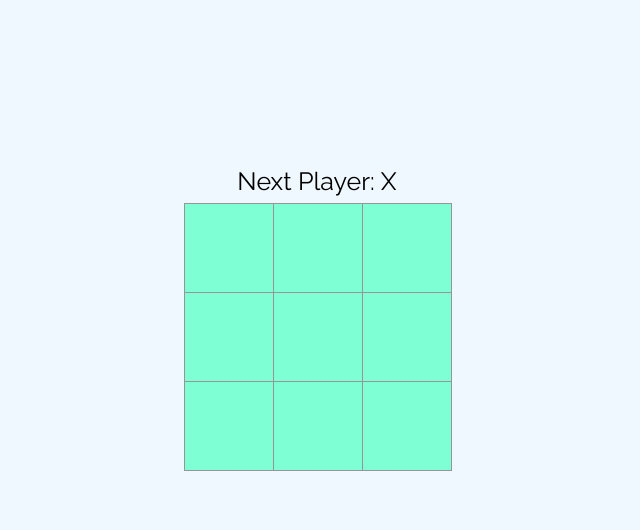
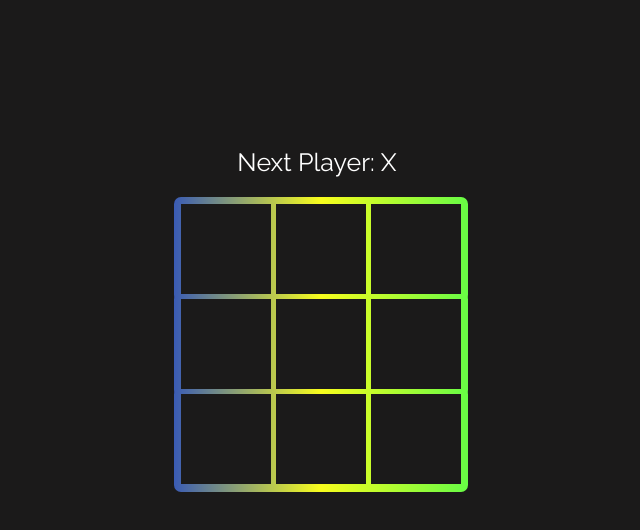
Before and after one commit to Alejandrox27/TicTacToe, a React (Vite) app: page / in a window 1280 px wide. Shown: the top 530 px of the page, without its empty margins (323-963 px from the left). Built offline with nearby package versions, Linux system fonts and the light colour scheme.

Commit message:
Styles for the tictactoe

```diff
--- a/src/App.css
+++ b/src/App.css
@@ -3,6 +3,7 @@
 
 *{
   box-sizing: border-box;
+  color: #FFF;
 }
 
 .container{
@@ -19,12 +20,13 @@
   flex-direction: row;
   align-items: center;
   justify-content: center;
+  position: relative;
 }
 
 .square{
-  background-color: #FFF;
-  border: 1px solid #979595;
-  background-color: aquamarine;
+  border: none;
+  margin: 6px;
+  background-color: #1b1a1a;
   height: 90px;
   width: 90px;
   margin-top: -1px;
@@ -35,11 +37,24 @@
   text-align: center;
   cursor: pointer;
   font-family: 'Raleway', sans-serif;
+}
 
+.board-row::before{
+  position: absolute;
+  content: "";
+  height: 110%;
+  width: 103%;
+  margin-left: auto;
+  margin-right: auto;
+  border-radius: 7px;
+  background-image: linear-gradient(90deg, rgba(58,91,180,1) 0%, rgba(248,253,29,1) 50%, rgba(103,252,69,1) 100%);
+  left: -0.1%;
+  top: -8%;
+  z-index: -1;
 }
 
 .status-next{
-  margin-bottom: 10px;
+  margin-bottom: 30px;
   font-size: 25px;
 
 }
@@ -57,18 +72,33 @@
 }
 
 .button-restart{
-  width: 20%;
+  width: 100%;
   min-width: 200px;
   height: 40px;
   border-radius: 7px;
   border: none;
-  background-color: aqua;
+  background-color: #1b1a1a;
   font-size: 20px;
   font-weight: 600;
   cursor: pointer;
   font-weight: 700;
   margin-top: 20px;
+  position: relative;
   font-family: 'Raleway', sans-serif;
+}
+
+.button-restart::before{
+  position: absolute;
+  content: "";
+  height: 120%;
+  width: 105%;
+  margin-left: auto;
+  margin-right: auto;
+  border-radius: 7px;
+  background-image: linear-gradient(90deg, rgba(58,91,180,1) 0%, rgba(248,253,29,1) 50%, rgba(103,252,69,1) 100%);
+  left: -2.7%;
+  top: -10%;
+  z-index: -1;
 }
 
 .d-none{
--- a/src/App.jsx
+++ b/src/App.jsx
@@ -22,6 +22,7 @@ export default function App(){
     document.getElementsByClassName("status-win")[0].classList.add("d-none")
     document.getElementById("restart-button").classList.add("d-none")
     document.getElementsByClassName("container")[0].classList.remove("d-none")
+    document.getElementById("restart-game").classList.add("d-none")
     setSquares(Array(9).fill(null));
     setXIsNext(true);
   }
@@ -47,7 +48,9 @@ export default function App(){
     <>
     <div className='d-none status-win'>
       <h3>{status_win}</h3>
-      <button onClick={restartGame} className='d-none button-restart' id='restart-button'>Restart</button>
+      <div className='gradient'>
+        <button onClick={restartGame} className='d-none button-restart' id='restart-button'>Restart</button>
+      </div>
     </div>
     <div className='container'>
       <div className='status-next'>{status_next}</div>
@@ -68,7 +71,7 @@ export default function App(){
         <Square value={squares[7]} onSquareClick={() => (handleClick(7))} />
         <Square value={squares[8]} onSquareClick={() => (handleClick(8))} />
       </div>
-      <div>
+      <div className='gradient'>
         <button onClick={restartGame} className='button-restart d-none' id='restart-game'>Restart</button>
       </div>
     </div>
--- a/src/index.css
+++ b/src/index.css
@@ -1,3 +1,4 @@
 body{
-  background-color: aliceblue;
+  height: 100vh;
+  background-color: #1b1a1a;
 }
```
